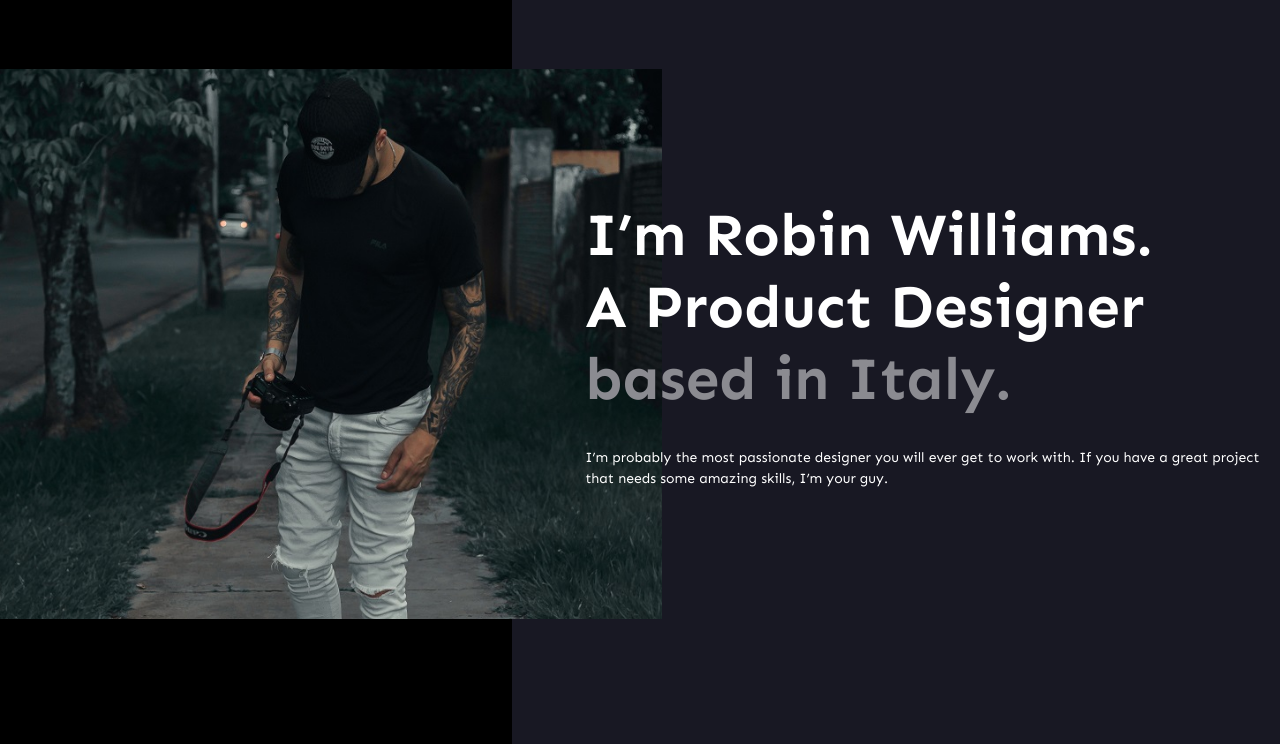
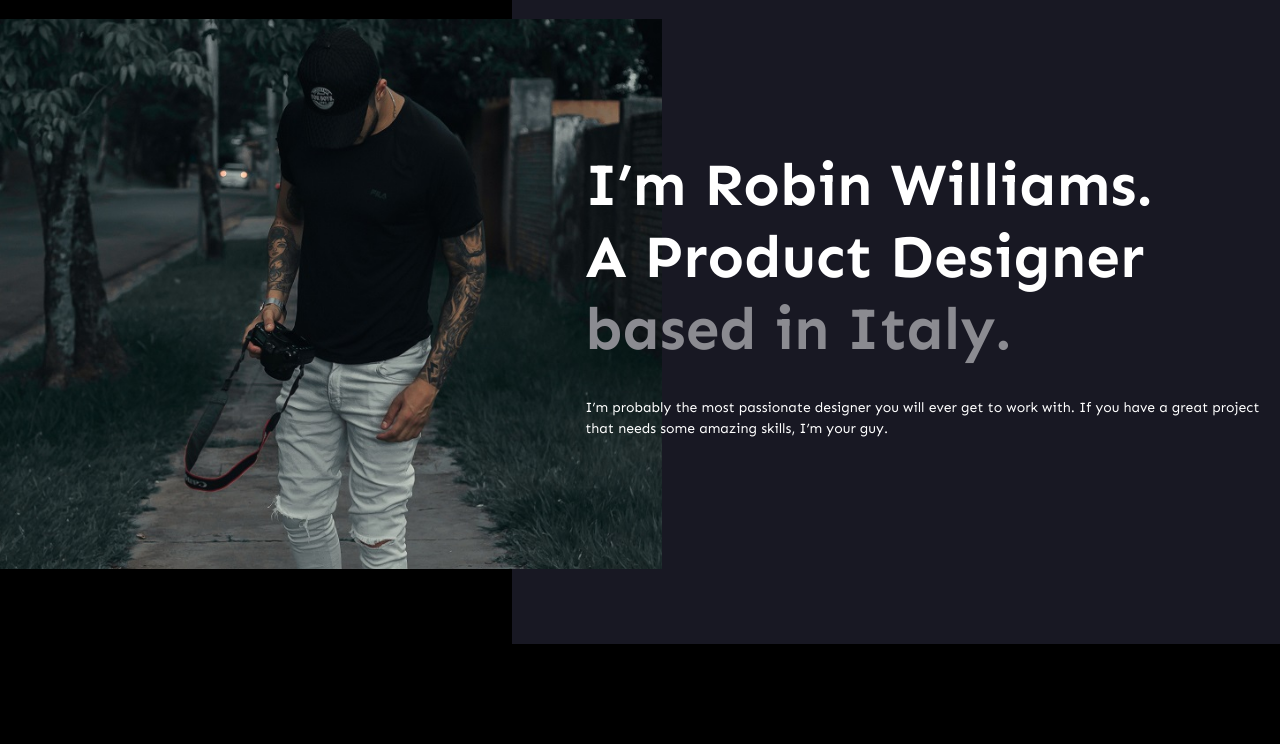
Before and after one commit to ZhakypbaevN/RobinWilliams, a plain HTML site: page index.html in a window 1280 px wide. Shown: the part 56-800 px from the top of the page. Drawn offline with nearby package versions, Linux system fonts and the light colour scheme.

Commit message:
Update style.css

```diff
--- a/assets/css/style.css
+++ b/assets/css/style.css
@@ -277,7 +277,7 @@ button:focus{
 /*Intro
 ////////////////*/
 .intro__inner{
-    height: 100vh;
+    height: calc(100vr - 55px);
     min-height: 700px;
 
     display: flex;
```
